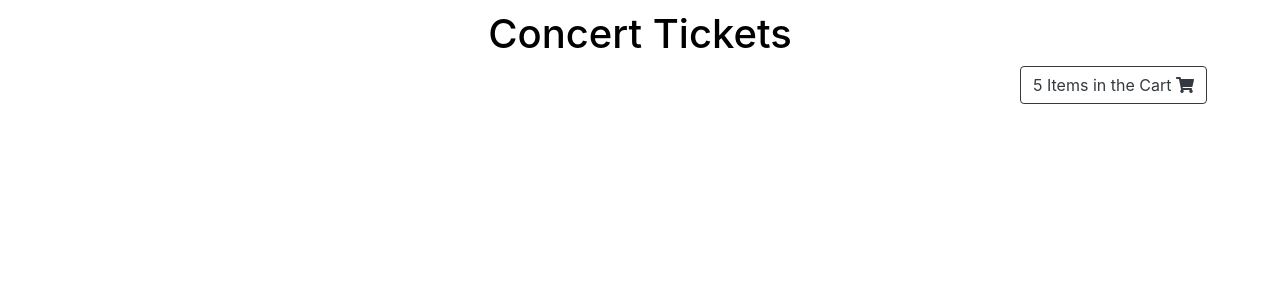
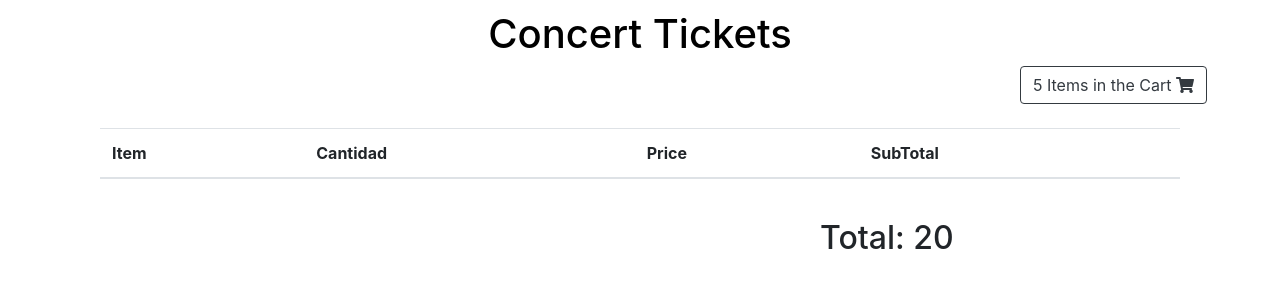
Before and after one commit to iBryan6/react-shop, a React (Create React App) app: page /cart in a window 1280 px wide. Shown: the top 300 px of the page. Built offline with nearby package versions, Linux system fonts and the light colour scheme; no server answers.

Commit message:
added cart page skeleton

```diff
--- a/src/Components/App.js
+++ b/src/Components/App.js
@@ -3,6 +3,7 @@ import { BrowserRouter, Link, Route } from 'react-router-dom'
 import DocumentTitle from 'react-document-title'
 import Catalog from './Catalog'
 import Item from './Catalog/Item'
+import Cart from './Cart'
 
 //HOME
 function Homebody (){
@@ -45,7 +46,7 @@ class App extends Component {
                     </div>
                     <div className="row">
                         <div className="offset-md-10">
-                            <button type="button" className="btn btn-outline-dark">5 Items in the Cart <i className="fas fa-shopping-cart"></i></button>
+                        <Link to="/cart"><button type="button" className="btn btn-outline-dark">5 Items in the Cart <i className="fas fa-shopping-cart"></i></button></Link>
                         </div>
                     </div><br/>
                 </div>
@@ -60,9 +61,14 @@ class App extends Component {
                     }/>
                 </div>
 
-                {/*CATALOG*/}
-                <Route path={`/catalog/:catalogId`} render = {
-                        props => <Item {...props} {...tickets.find(item => item.id === props.match.params.catalogId)} />
+                {/*ITEM*/}
+                <Route exact path={`/catalog/:catalogId`} render = {
+                        props => <Item />
+                    }/>
+
+                {/*CART*/}
+                <Route exact path={`/cart`} render = {
+                        props => <Cart {...props} {...tickets.find(item => item.id === props.match.params.catalogId)} />
                     }/>
             </Fragment>
         </BrowserRouter>
--- a/src/Components/Cart/index.js
+++ b/src/Components/Cart/index.js
@@ -1,6 +1,7 @@
 import React, { Fragment }from 'react'
 
-export default ({artist, image, genre,description,price}) =>
+export default ({match,artist, image, genre,description,price}) =>
+console.log(match) ||
 <Fragment>
     <div className="container">
             <table className="table">
```
